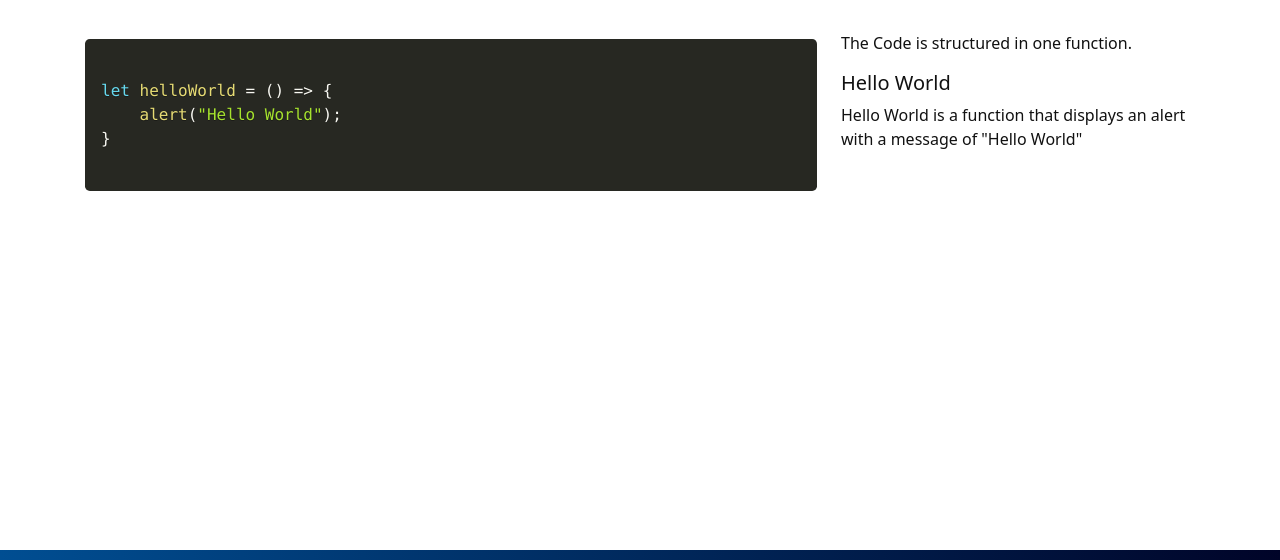
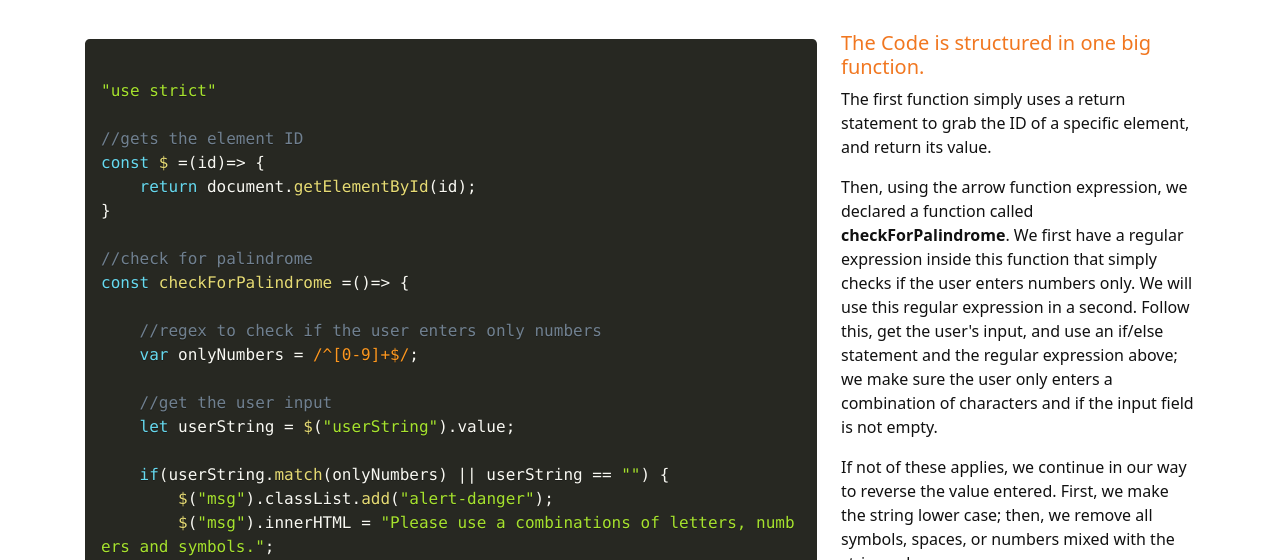
Before and after one commit to yohanJS/AdamMadam, a plain HTML site: page code.html in a window 1280 px wide. Shown: the part 164-724 px from the top of the page. Drawn offline with nearby package versions, Linux system fonts and the light colour scheme.

Commit message:
The Code structured description added

```diff
--- a/code.html
+++ b/code.html
@@ -61,15 +61,101 @@
             <div class="row row-cols-1 row-cols-md-2">
                 <div class="col col-lg-8">
                     <pre><code class="language-javascript">
-let helloWorld = () => {
-    alert("Hello World");
+"use strict"
+
+//gets the element ID
+const $ =(id)=> {
+    return document.getElementById(id);
 }
-                    </code></pre>
+
+//check for palindrome
+const checkForPalindrome =()=> {
+
+    //regex to check if the user enters only numbers
+    var onlyNumbers = /^[0-9]+$/;
+
+    //get the user input
+    let userString = $("userString").value;
+
+    if(userString.match(onlyNumbers) || userString == "") {
+        $("msg").classList.add("alert-danger");
+        $("msg").innerHTML = "Please use a combinations of letters, numbers and symbols.";
+    } else {
+        //converts the string to lower case
+        userString = userString.toLowerCase();
+
+        //regex to remove spaces, symbols
+        userString = userString.replace(/[^a-zA-Z]/g, '');
+
+        //the array will hold the string reversed
+        let revString = [];
+
+        //reverse the string
+        for(let i = userString.length - 1; i >= 0; i-- ) {
+            revString += userString[i];
+        }
+
+        if(revString == userString) {
+            $("msg").innerHTML = `${userString} is a <strong>Palindrome</strong>.`;
+            $("msg").classList.add("alert-success");
+            if($("msg").classList.contains("alert-danger")) {
+                $("msg").classList.remove("alert-danger");
+                $("msg").classList.add("alert-success");
+            }
+        } else {
+            $("msg").innerHTML = `${userString} is not a <strong>Palindrome</strong>.`;
+            $("msg").classList.add("alert-danger");
+            if($("msg").classList.contains("alert-success")) {
+                $("msg").classList.remove("alert-success");
+                $("msg").classList.add("alert-danger");
+            }
+        }
+    }
+}
+
+window.onload = function() {
+    $("check").onclick = function() {
+        $("msg").innerHTML = "";
+
+        checkForPalindrome();
+        $("userString").value = "";
+
+    }
+}
+</code></pre>
                 </div>
                 <div class="col col-lg-4">
-                    <p>The Code is structured in one function.</p>
-                    <h5>Hello World</h5>
-                    <p>Hello World is a function that displays an alert with a message of "Hello World"</p>
+                    <h5 class="txt-color">The Code is structured in one big function.</h5>
+                    <p>
+                        The first function simply uses a return statement to grab the ID of a
+                        specific element, and return its value.
+                    </p>
+                    <p>
+                        Then, using the arrow function expression, we declared a function called <strong>checkForPalindrome</strong>.
+                        We first have a regular expression inside this function that simply checks if the user enters
+                        numbers only. We will use this regular expression in a second. Follow this, get the user's input,
+                        and use an if/else statement and the regular expression above; we make sure the user only enters
+                        a combination of characters and if the input field is not empty.
+                    </p>
+                    <p>
+                        If not of these applies, we continue in our way to reverse the value entered.
+                        First, we make the string lower case; then, we remove all symbols, spaces, or
+                        numbers mixed with the string value.
+                    </p>
+                    <p>
+                        Once we have the string cleaned, we used an array to store the string reversed. To do this
+                        we used a for loop to iterate over the string, and instead of starting at the beginning of
+                        the string we start at the last position index of the string.
+                    </p>
+                    <p>
+                        Using an if/else statement, we check if the string entered is the same as the string reversed,
+                        and we display a message to the user.</p>
+                    <p>
+                        At the bottom of the script, we use the window object and the onload function to load
+                        the script after the DOM has completely loaded. We then insert an event listener that
+                        checks if the check button is clicked. Implementing a callback function we called the
+                        <strong>checkForPalindrome()</strong> function.
+                    </p>
                 </div>
             </div>
         </div>
--- a/js/site.js
+++ b/js/site.js
@@ -1,10 +1,9 @@
 "use strict"
 
-//gets the id from the element
+//gets the element ID
 const $ =(id)=> {
     return document.getElementById(id);
 }
-
 
 //check for palindrome
 const checkForPalindrome =()=> {
@@ -22,7 +21,7 @@ const checkForPalindrome =()=> {
         //converts the string to lower case
         userString = userString.toLowerCase();
 
-        //remove spaces, symbols, numbers
+        //regex to remove spaces, symbols
         userString = userString.replace(/[^a-zA-Z]/g, '');
 
         //the array will hold the string reversed
@@ -51,7 +50,6 @@ const checkForPalindrome =()=> {
     }
 }
 
-
 window.onload = function() {
     $("check").onclick = function() {
         $("msg").innerHTML = "";
```
Also changed, not shown: app.html (+1 -1 lines).
